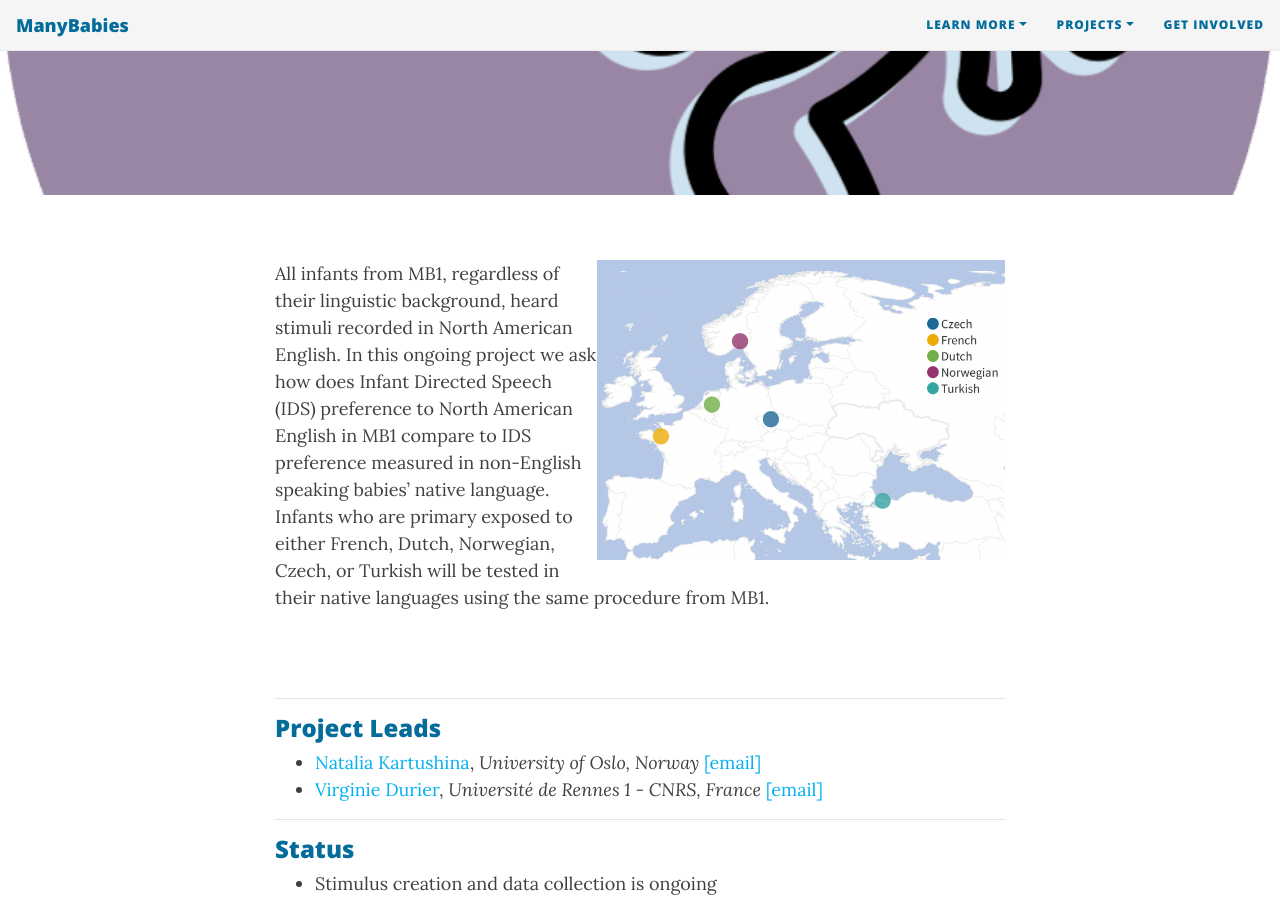
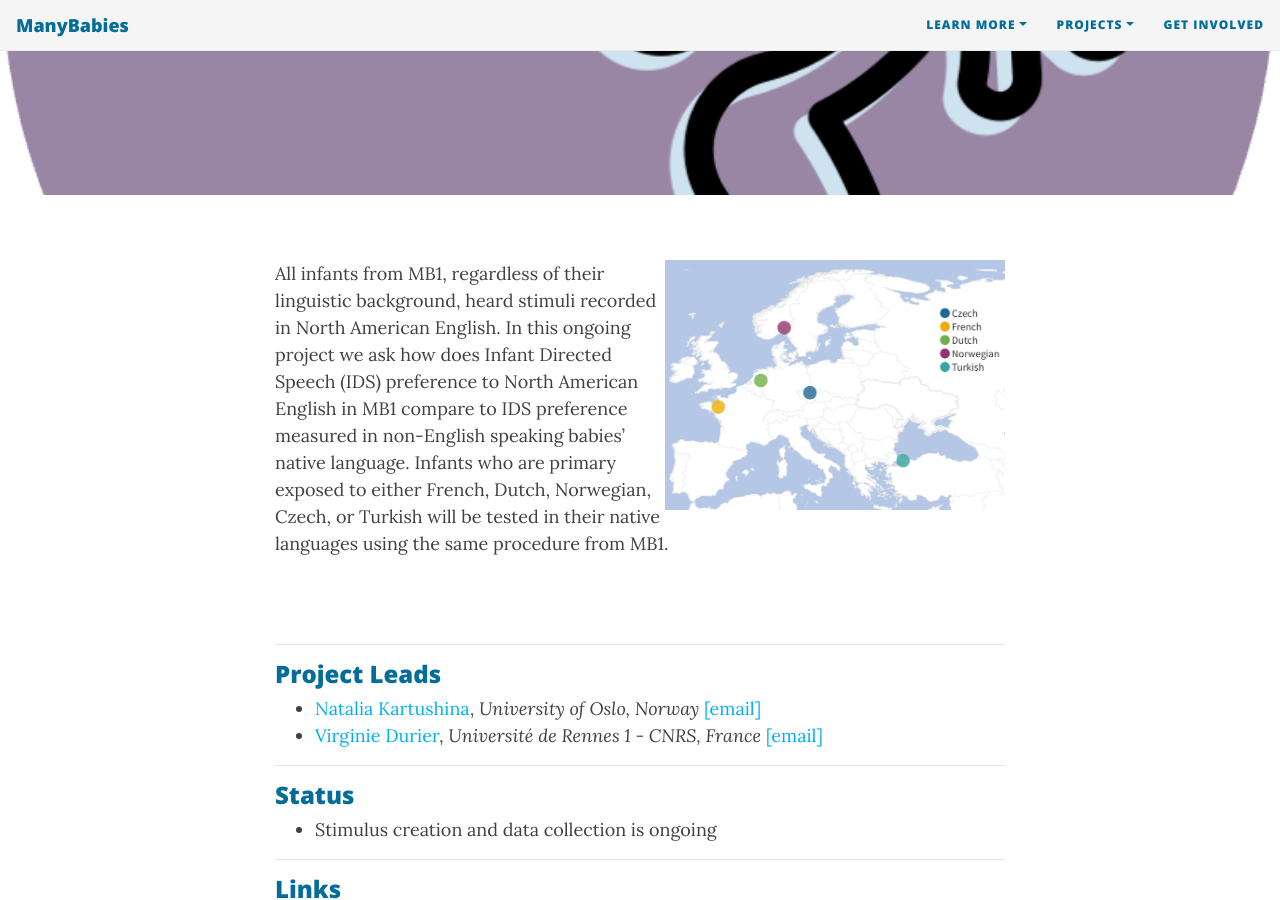
Before and after one commit to manybabies/manybabies.github.io, a Jekyll site: the page built from MB1N.md, in a window 1280 px wide and 900 px high, scrolled down 350 px. Built offline with Jekyll 4.4.1, drawn with Linux system fonts in a browser that asks for light colours; nearby versions of some CDN libraries; some web fonts are replaced.

Commit message:
Update MB1N.md

```diff
--- a/MB1N.md
+++ b/MB1N.md
@@ -10,7 +10,7 @@
 - replace image placeholders.
 - add collaborators map.
 -->
-<img style="float: right;" src="/assets/img/MB1Nmap.png" height="300">
+<img style="float: right;" src="/assets/img/MB1Nmap.png" height="250">
 All infants from MB1, regardless of their linguistic background, heard stimuli recorded in North American English. In this ongoing project we ask how does Infant Directed Speech (IDS) preference to North American English in MB1 compare to IDS preference measured in non-English speaking babies’ native language. Infants who are primary exposed to either French, Dutch, Norwegian, Czech, or Turkish will be tested in their native languages using the same procedure from MB1.
 
 <br>
```
